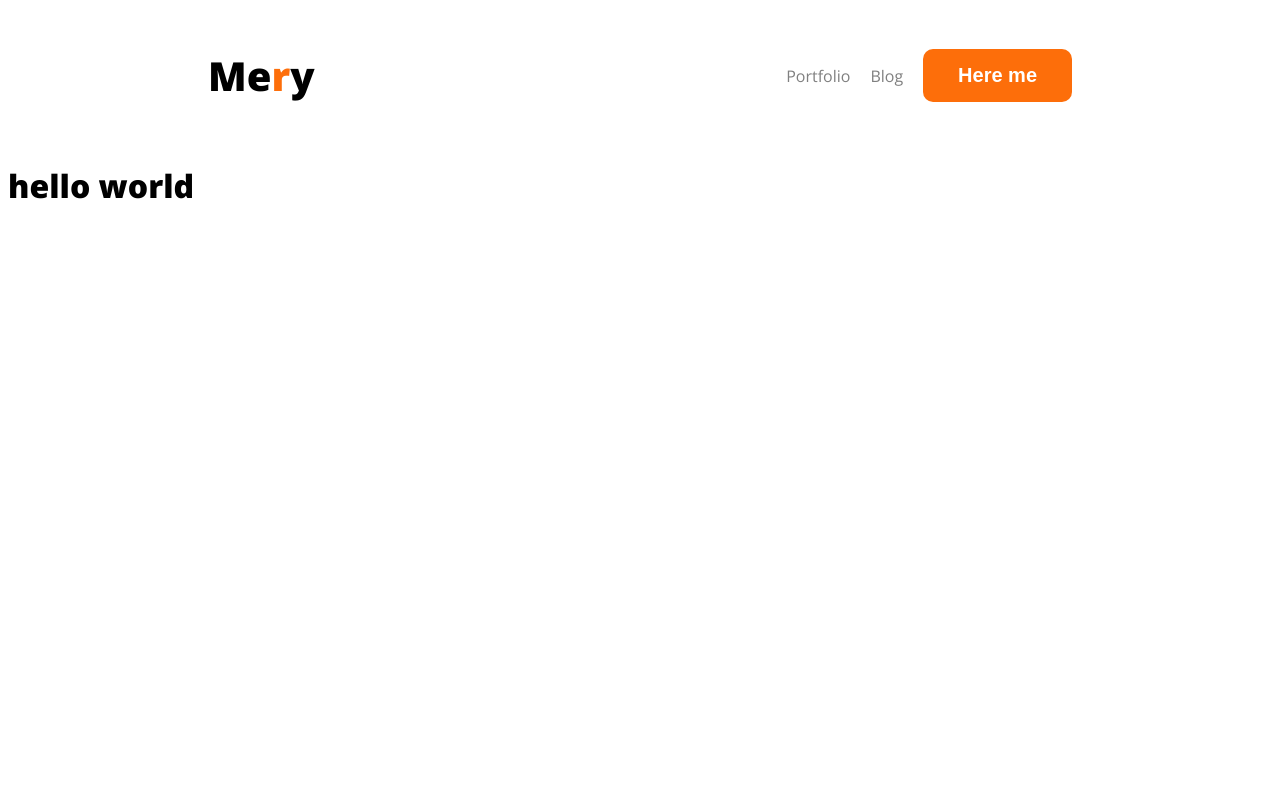
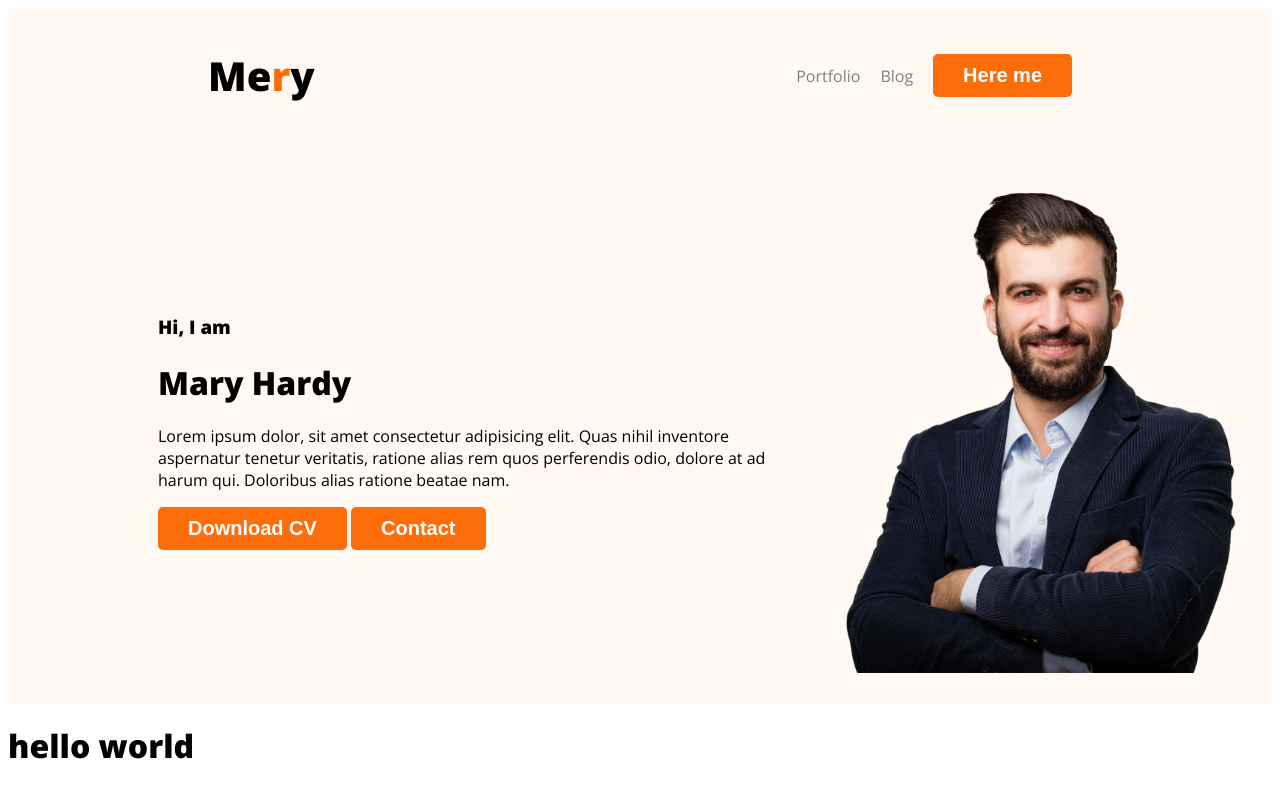
Before and after one commit to AzharUddin1996/web-developer-portfolio, a plain HTML site: page index.html in a window 1280 px wide. Drawn offline with nearby package versions, Linux system fonts and the light colour scheme.

Commit message:
banner content added

```diff
--- a/index.html
+++ b/index.html
@@ -10,7 +10,7 @@
 <link rel="stylesheet" href="./style/portfolio.css">
 </head>
 <body>
-    <header>
+    <header class="header">
         <nav>
             <h3 class="nav-title">Me<span class="text-primary">r</span>y</h3>
             <ul>
@@ -19,6 +19,16 @@
                 <li><button class="btn-primary">Here me</button></li>
             </ul>
         </nav>
+        <div class="banner">
+            <div class="banner-content">
+                <h3 class="banner-griting">Hi, I am</h3>
+                <h1 class="banner-title">Mary Hardy</h1>
+                <p>Lorem ipsum dolor, sit amet consectetur adipisicing elit. Quas nihil inventore aspernatur tenetur veritatis, ratione alias rem quos perferendis odio, dolore at ad harum qui. Doloribus alias ratione beatae nam.</p>
+                <button class="btn-primary">Download CV</button>
+                <button class="btn-primary">Contact</button>
+            </div>
+            <img class="profile-pic" src="./images/hardy.png" alt="">
+        </div>
     </header>
     <main>
         <h1>hello world</h1>
--- a/style/portfolio.css
+++ b/style/portfolio.css
@@ -34,7 +34,20 @@ nav a{
     color: white;
     font-size: 20px;
     font-weight: 700;
-    padding: 15px 35px;
+    padding: 10px 30px;
     border: none;
-    border-radius: 10px;
+    border-radius: 5px;
 }
+
+/* header related style */
+.header{
+    background-color: #FFF8F3;
+}
+.banner{
+    padding: 30px 30px 30px 150px;
+    display: flex;
+    align-items: center;
+}
+.banner .profile-pic{
+    height: 500px;
+}
```
